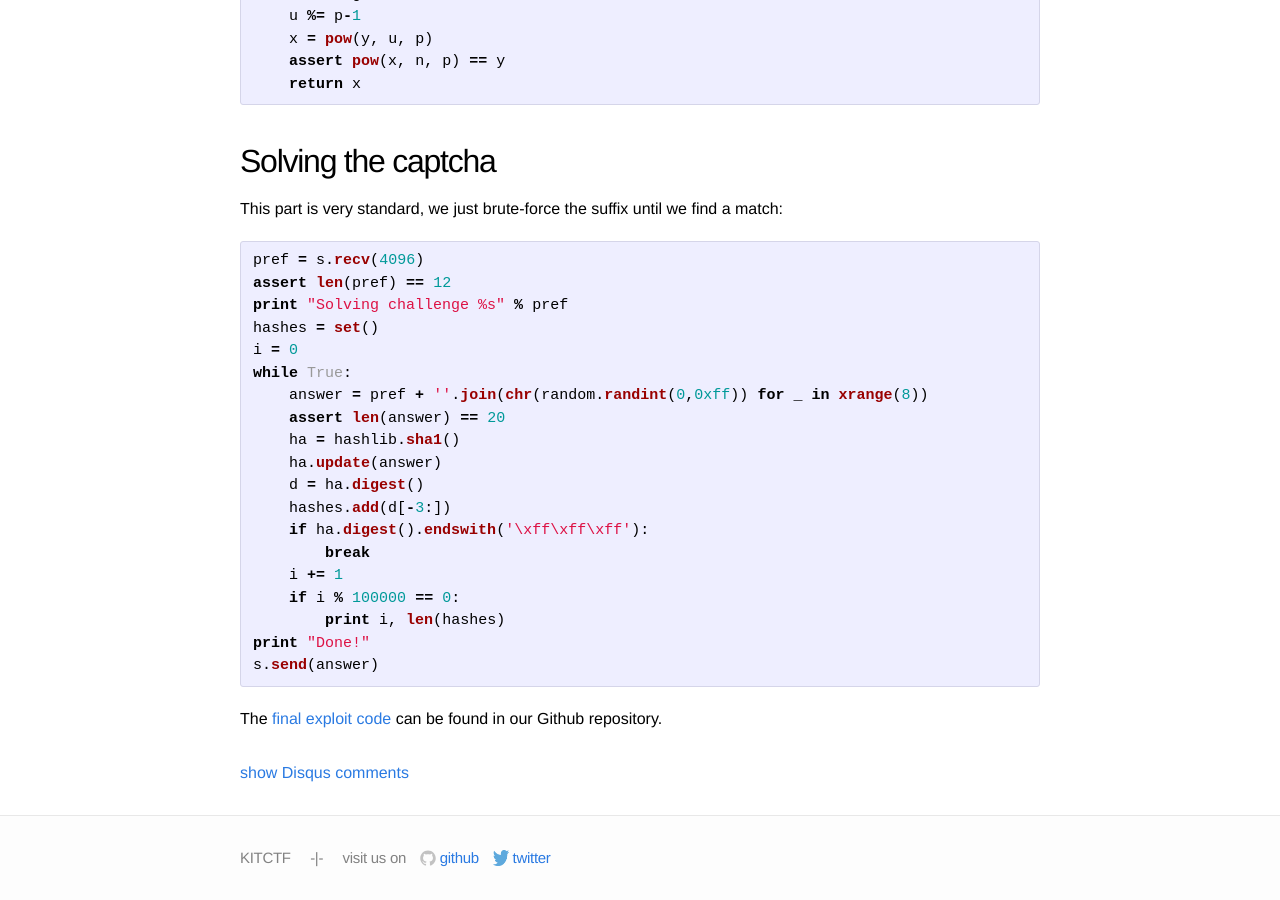
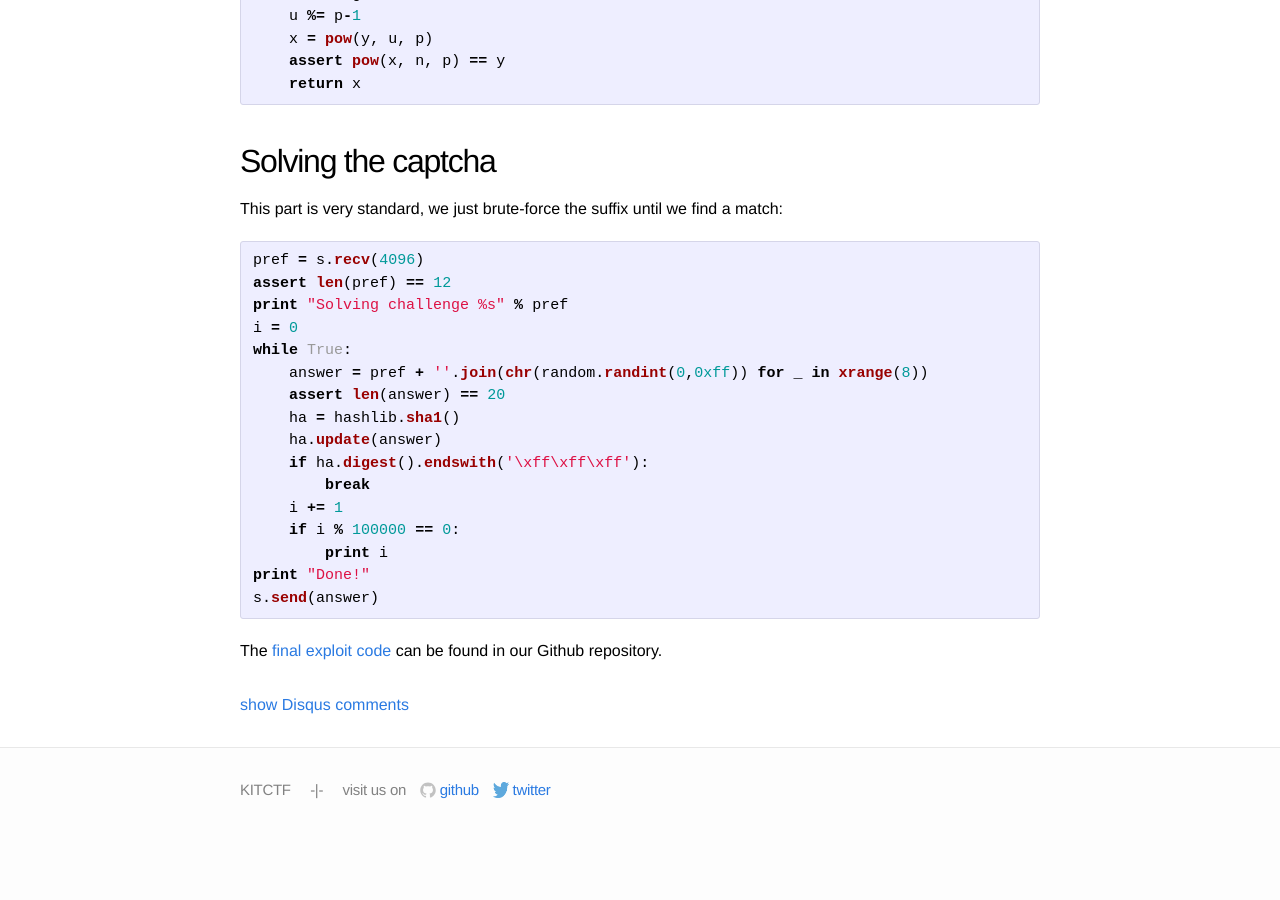
Before and after one commit to kitctf/www, a Jekyll site: the page built from _posts/2015-03-01-airport.md, in a window 1280 px wide and 900 px high, scrolled down 3389 px. Built offline with Jekyll 4.4.1, drawn with Linux system fonts in a browser that asks for light colours; after the commit the page ends 4221 px from its top, so only the background shows below that.

Commit message:
clean up captcha solver for airport

```diff
--- a/_posts/2015-03-01-airport.md
+++ b/_posts/2015-03-01-airport.md
@@ -181,20 +181,17 @@ a match:
 pref = s.recv(4096)
 assert len(pref) == 12
 print "Solving challenge %s" % pref
-hashes = set()
 i = 0
 while True:
     answer = pref + ''.join(chr(random.randint(0,0xff)) for _ in xrange(8))
     assert len(answer) == 20
     ha = hashlib.sha1()
     ha.update(answer)
-    d = ha.digest()
-    hashes.add(d[-3:])
     if ha.digest().endswith('\xff\xff\xff'):
         break
     i += 1
     if i % 100000 == 0:
-        print i, len(hashes)
+        print i
 print "Done!"
 s.send(answer)
 {% endhighlight %}
```
